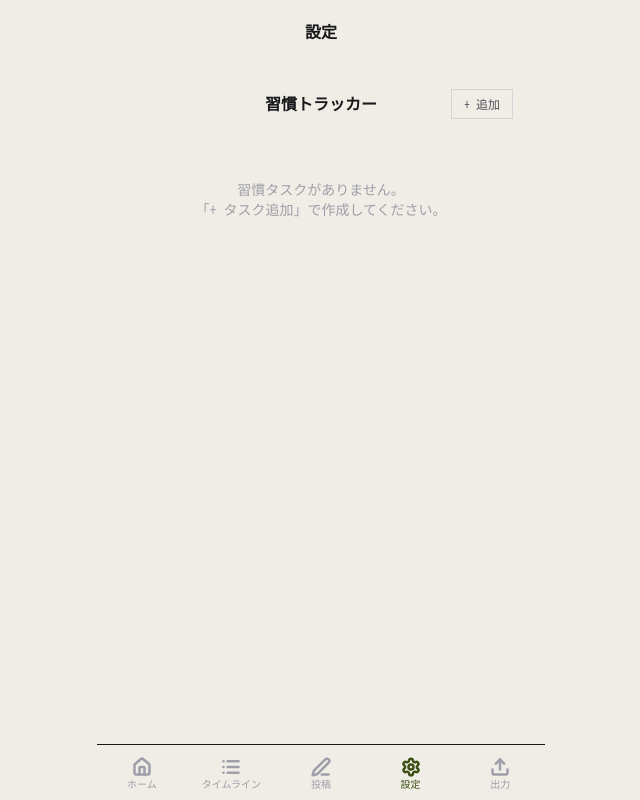
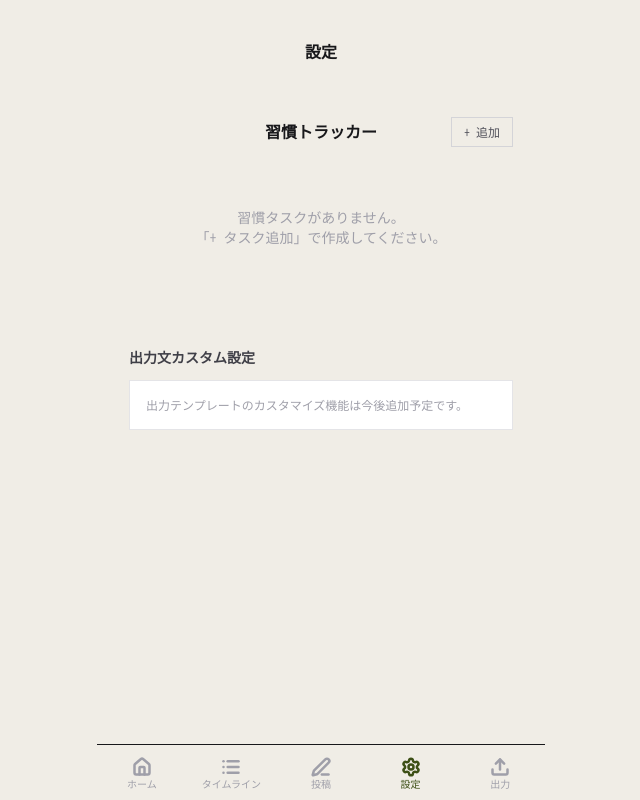
Before and after one commit to sen-sketch/self-insight-app, a Next.js app: page /settings in a window 1280 px wide. Shown: the whole page, without its empty margins (319-959 px from the left). Built offline with nearby package versions, Linux system fonts and the light colour scheme.

Commit message:
Phase 8: 設定画面の新設

```diff
--- a/src/components/habit/HabitCard.tsx
+++ b/src/components/habit/HabitCard.tsx
@@ -13,7 +13,7 @@ type Props = {
   onUpdate: (id: string, patch: Partial<CreateHabitInput>) => void;
   onDelete: (id: string) => void;
   onToggleActive: (id: string, isActive: boolean) => void;
-  onLogStart: (habitId: string, note: string | null) => void;
+  onLogStart?: (habitId: string, note: string | null) => void;
 };
 
 export function HabitCard({ habit, logs, onUpdate, onDelete, onToggleActive, onLogStart }: Props) {
@@ -30,7 +30,7 @@ export function HabitCard({ habit, logs, onUpdate, onDelete, onToggleActive, onL
   }
 
   function handleConfirmNote() {
-    onLogStart(habit.id, note.trim() || null);
+    onLogStart?.(habit.id, note.trim() || null);
     setShowNoteInput(false);
     setNote("");
   }
@@ -63,7 +63,7 @@ export function HabitCard({ habit, logs, onUpdate, onDelete, onToggleActive, onL
             <span className="text-xs text-zinc-400">目標: {habit.targetStartTime}</span>
           )}
         </div>
-        {habit.isActive && (
+        {habit.isActive && onLogStart && (
           <button
             onClick={() => onLogStart(habit.id, null)}
             className="shrink-0 bg-[#3d5016] px-5 py-2.5 text-sm font-bold text-white hover:bg-[#4a6320] active:bg-[#2e3d10]"
@@ -74,7 +74,7 @@ export function HabitCard({ habit, logs, onUpdate, onDelete, onToggleActive, onL
       </div>
 
       {/* メモ入力（展開時） */}
-      {habit.isActive && showNoteInput && (
+      {habit.isActive && onLogStart && showNoteInput && (
         <div className="mt-2 flex flex-col gap-2">
           <input
             type="text"
@@ -103,7 +103,7 @@ export function HabitCard({ habit, logs, onUpdate, onDelete, onToggleActive, onL
 
       {/* Row 2: 操作群（メモ・有効/無効・グラフ・編集） */}
       <div className="mt-2 flex items-center gap-1">
-        {habit.isActive && !showNoteInput && (
+        {habit.isActive && onLogStart && !showNoteInput && (
           <button
             onClick={() => setShowNoteInput(true)}
             className="border border-zinc-200 px-2.5 py-1 text-xs text-zinc-500 hover:bg-zinc-100"
@@ -170,7 +170,7 @@ export function HabitCard({ habit, logs, onUpdate, onDelete, onToggleActive, onL
       </div>
 
       {/* 時刻チップ */}
-      {habit.isActive && (() => {
+      {habit.isActive && onLogStart && (() => {
         const todayYmd = toTokyoYmd(new Date().toISOString());
         const todayLogs = logs
           .filter((l) => toTokyoYmd(l.startedAt) === todayYmd)
--- a/src/components/habit/HabitList.tsx
+++ b/src/components/habit/HabitList.tsx
@@ -11,7 +11,7 @@ type Props = {
   onUpdate: (id: string, patch: Partial<CreateHabitInput>) => void;
   onDelete: (id: string) => void;
   onToggleActive: (id: string, isActive: boolean) => void;
-  onLogStart: (habitId: string, note: string | null) => void;
+  onLogStart?: (habitId: string, note: string | null) => void;
 };
 
 export function HabitList({ habits, logs, onUpdate, onReorder, onDelete, onToggleActive, onLogStart }: Props) {
--- a/src/components/habit/HabitPage.tsx
+++ b/src/components/habit/HabitPage.tsx
@@ -14,15 +14,21 @@ import {
 import { HabitForm } from "./HabitForm";
 import { HabitList } from "./HabitList";
 
-export function HabitPage() {
+type Props = {
+  showTracker?: boolean;
+};
+
+export function HabitPage({ showTracker = true }: Props) {
   const [habits, setHabits] = useState<Habit[]>(() => getHabits());
   const [showForm, setShowForm] = useState(false);
 
-  const [logs, setLogs] = useState<HabitStartLog[]>(() => getHabitStartLogs());
+  const [logs, setLogs] = useState<HabitStartLog[]>(() =>
+    showTracker ? getHabitStartLogs() : []
+  );
 
   function reload() {
     setHabits(getHabits());
-    setLogs(getHabitStartLogs());
+    if (showTracker) setLogs(getHabitStartLogs());
   }
 
   function handleAdd(data: CreateHabitInput) {
@@ -86,7 +92,7 @@ export function HabitPage() {
         onUpdate={handleUpdate}
         onDelete={handleDelete}
         onToggleActive={handleToggleActive}
-        onLogStart={handleLogStart}
+        onLogStart={showTracker ? handleLogStart : undefined}
       />
     </div>
   );
--- a/src/components/settings/SettingsPage.tsx
+++ b/src/components/settings/SettingsPage.tsx
@@ -4,9 +4,23 @@ import { HabitPage } from "@/components/habit/HabitPage";
 
 export function SettingsPage() {
   return (
-    <div className="flex flex-col gap-6">
-      <h1 className="text-center text-base font-bold text-zinc-900">設定</h1>
-      <HabitPage />
+    <div className="flex flex-col gap-8 pb-6">
+      <h1 className="px-4 pt-5 text-center text-base font-bold text-zinc-900">設定</h1>
+
+      {/* 習慣タスク管理 */}
+      <section>
+        <HabitPage showTracker={false} />
+      </section>
+
+      {/* 出力文カスタム設定 */}
+      <section className="px-4">
+        <h2 className="mb-3 text-sm font-semibold text-zinc-700">出力文カスタム設定</h2>
+        <div className="border border-zinc-200 bg-white p-4">
+          <p className="text-xs text-zinc-400">
+            出力テンプレートのカスタマイズ機能は今後追加予定です。
+          </p>
+        </div>
+      </section>
     </div>
   );
 }
```
Also changed, not shown: 1 other file (tests, documents, lock files or other folders).
